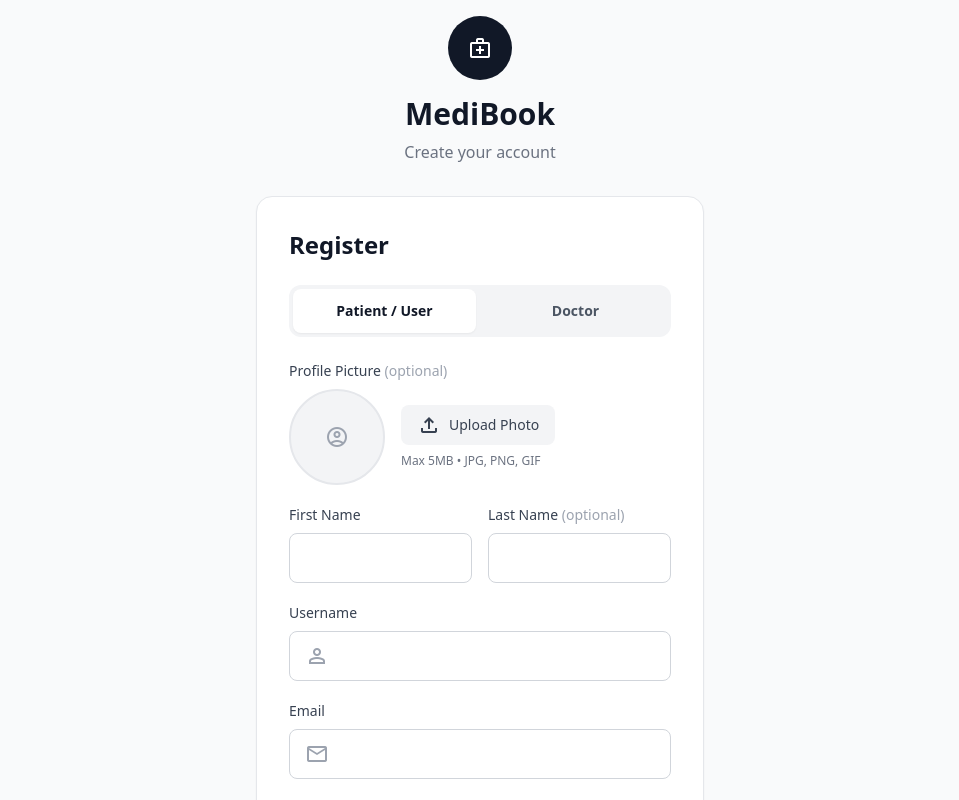
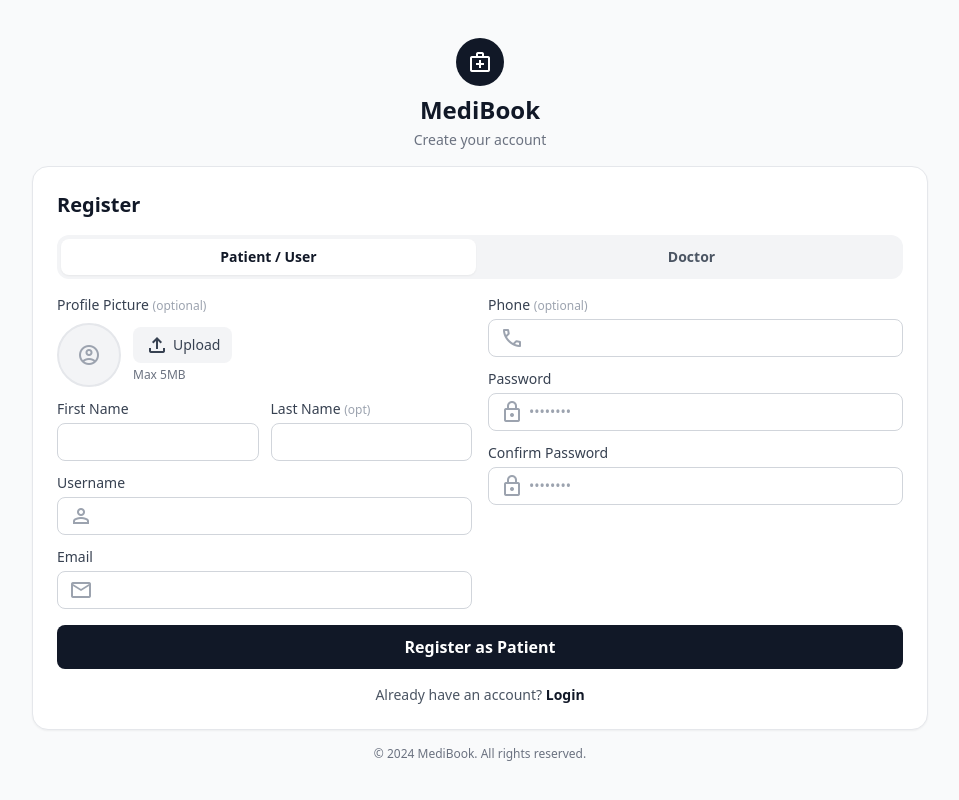
Before and after one commit to Sandeshacharya385/doctor_appointment_system, a Next.js app: page /register in a window 1280 px wide. Shown: the top 800 px of the page, without its empty margins (160-1119 px from the left). Built offline with nearby package versions, Linux system fonts and the light colour scheme; no server answers.

Commit message:
Make register page compact and fit on one page with two-column layout

```diff
--- a/src/app/(auth)/register/page.tsx
+++ b/src/app/(auth)/register/page.tsx
@@ -44,7 +44,6 @@ export default function RegisterPage() {
   const handleProfilePictureChange = (e: React.ChangeEvent<HTMLInputElement>) => {
     const file = e.target.files?.[0];
     if (file) {
-      // Validate file size (max 5MB)
       if (file.size > 5 * 1024 * 1024) {
         const errorMsg = 'Profile picture must be less than 5MB';
         setError(errorMsg);
@@ -52,7 +51,6 @@ export default function RegisterPage() {
         return;
       }
 
-      // Validate file type
       if (!file.type.startsWith('image/')) {
         const errorMsg = 'Please select a valid image file';
         setError(errorMsg);
@@ -64,7 +62,6 @@ export default function RegisterPage() {
       setError('');
       toast.success('Profile picture selected');
 
-      // Create preview URL
       const reader = new FileReader();
       reader.onloadend = () => {
         setPreviewUrl(reader.result as string);
@@ -84,7 +81,6 @@ export default function RegisterPage() {
     setError('');
 
     try {
-      // Create FormData to handle file upload
       const formData = new FormData();
       formData.append('username', data.username);
       formData.append('email', data.email);
@@ -114,21 +110,16 @@ export default function RegisterPage() {
 
       router.push('/login');
     } catch (err: any) {
-      // Handle different error formats
       const errorData = err.response?.data;
       let errorMsg = '';
 
       if (errorData?.detail) {
-        // General error message
         errorMsg = errorData.detail;
       } else if (errorData?.username) {
-        // Username specific error
         errorMsg = Array.isArray(errorData.username) ? errorData.username[0] : errorData.username;
       } else if (errorData?.email) {
-        // Email specific error
         errorMsg = Array.isArray(errorData.email) ? errorData.email[0] : errorData.email;
       } else if (errorData?.password) {
-        // Password specific error
         errorMsg = Array.isArray(errorData.password) ? errorData.password[0] : errorData.password;
       } else {
         errorMsg = 'Registration failed. Please check your information and try again.';
@@ -144,27 +135,27 @@ export default function RegisterPage() {
   };
 
   return (
-    <div className="min-h-screen flex items-center justify-center bg-gray-50 p-4">
-      <div className="w-full max-w-md">
+    <div className="min-h-screen flex items-center justify-center bg-gray-50 py-4 px-4">
+      <div className="w-full max-w-4xl">
         {/* Logo/Header */}
-        <div className="text-center mb-8">
-          <div className="inline-flex items-center justify-center w-16 h-16 rounded-full bg-gray-900 mb-4">
-            <span className="material-symbols-outlined text-white text-[32px]">medical_services</span>
+        <div className="text-center mb-4">
+          <div className="inline-flex items-center justify-center w-12 h-12 rounded-full bg-gray-900 mb-2">
+            <span className="material-symbols-outlined text-white text-[24px]">medical_services</span>
           </div>
-          <h1 className="text-3xl font-bold text-gray-900">MediBook</h1>
-          <p className="text-gray-500 mt-2">Create your account</p>
+          <h1 className="text-2xl font-bold text-gray-900">MediBook</h1>
+          <p className="text-gray-500 text-sm mt-1">Create your account</p>
         </div>
 
         {/* Registration Card */}
-        <div className="bg-white rounded-2xl shadow-sm border border-gray-200 p-8">
-          <h2 className="text-2xl font-bold text-gray-900 mb-6">Register</h2>
+        <div className="bg-white rounded-2xl shadow-sm border border-gray-200 p-6">
+          <h2 className="text-xl font-bold text-gray-900 mb-4">Register</h2>
 
           {/* User Type Tabs */}
-          <div className="flex gap-2 mb-6 bg-gray-100 p-1 rounded-xl">
+          <div className="flex gap-2 mb-4 bg-gray-100 p-1 rounded-xl">
             <button
               type="button"
               onClick={() => setUserType('patient')}
-              className={`flex-1 py-3 px-4 rounded-lg text-sm font-semibold transition-all ${
+              className={`flex-1 py-2 px-4 rounded-lg text-sm font-semibold transition-all ${
                 userType === 'patient'
                   ? 'bg-white text-gray-900 shadow-sm'
                   : 'text-gray-600 hover:text-gray-900'
@@ -175,7 +166,7 @@ export default function RegisterPage() {
             <button
               type="button"
               onClick={() => setUserType('doctor')}
-              className={`flex-1 py-3 px-4 rounded-lg text-sm font-semibold transition-all ${
+              className={`flex-1 py-2 px-4 rounded-lg text-sm font-semibold transition-all ${
                 userType === 'doctor'
                   ? 'bg-white text-gray-900 shadow-sm'
                   : 'text-gray-600 hover:text-gray-900'
@@ -185,21 +176,24 @@ export default function RegisterPage() {
             </button>
           </div>
 
-          <form onSubmit={handleSubmit(onSubmit)} className="space-y-5">
+          <form onSubmit={handleSubmit(onSubmit)} className="space-y-4">
             {error && (
-              <div className="bg-red-50 border border-red-200 text-red-700 px-4 py-3 rounded-lg text-sm">
+              <div className="bg-red-50 border border-red-200 text-red-700 px-3 py-2 rounded-lg text-sm">
                 {error}
               </div>
             )}
 
-            {/* Profile Picture Upload */}
+            {/* Two Column Layout */}
+            <div className="grid grid-cols-1 md:grid-cols-2 gap-4">
+              {/* Left Column */}
+              <div className="space-y-3">
+                {/* Profile Picture Upload - Compact */}
                 <div>
                   <label className="block text-sm font-medium text-gray-700 mb-2">
-                Profile Picture <span className="text-gray-400">(optional)</span>
+                    Profile Picture <span className="text-gray-400 text-xs">(optional)</span>
                   </label>
-              <div className="flex items-center gap-4">
-                {/* Preview */}
-                <div className="relative w-24 h-24 rounded-full overflow-hidden bg-gray-100 border-2 border-gray-200 flex items-center justify-center">
+                  <div className="flex items-center gap-3">
+                    <div className="relative w-16 h-16 rounded-full overflow-hidden bg-gray-100 border-2 border-gray-200 flex items-center justify-center flex-shrink-0">
                       {previewUrl ? (
                         <Image
                           src={previewUrl}
@@ -208,18 +202,17 @@ export default function RegisterPage() {
                           className="object-cover"
                         />
                       ) : (
-                    <span className="material-symbols-outlined text-gray-400 text-[48px]">
+                        <span className="material-symbols-outlined text-gray-400 text-[32px]">
                           account_circle
                         </span>
                       )}
                     </div>
 
-                {/* Upload/Remove Buttons */}
                     <div className="flex-1">
                       {!profilePicture ? (
-                    <label className="cursor-pointer inline-flex items-center gap-2 px-4 py-2 bg-gray-100 hover:bg-gray-200 text-gray-700 rounded-lg transition-all">
-                      <span className="material-symbols-outlined text-[20px]">upload</span>
-                      <span className="text-sm font-medium">Upload Photo</span>
+                        <label className="cursor-pointer inline-flex items-center gap-1 px-3 py-1.5 bg-gray-100 hover:bg-gray-200 text-gray-700 rounded-lg transition-all text-sm">
+                          <span className="material-symbols-outlined text-[18px]">upload</span>
+                          <span className="font-medium">Upload</span>
                           <input
                             type="file"
                             accept="image/*"
@@ -228,98 +221,97 @@ export default function RegisterPage() {
                           />
                         </label>
                       ) : (
-                    <div className="space-y-2">
-                      <p className="text-sm text-gray-600 truncate">{profilePicture.name}</p>
                         <button
                           type="button"
                           onClick={removeProfilePicture}
                           className="inline-flex items-center gap-1 text-sm text-red-600 hover:text-red-700"
                         >
-                        <span className="material-symbols-outlined text-[18px]">delete</span>
+                          <span className="material-symbols-outlined text-[16px]">delete</span>
                           Remove
                         </button>
-                    </div>
                       )}
-                  <p className="text-xs text-gray-500 mt-2">Max 5MB • JPG, PNG, GIF</p>
+                      <p className="text-xs text-gray-500 mt-1">Max 5MB</p>
                     </div>
                   </div>
                 </div>
 
                 {/* Name Fields */}
-            <div className="grid grid-cols-2 gap-4">
+                <div className="grid grid-cols-2 gap-3">
                   <div>
-                <label className="block text-sm font-medium text-gray-700 mb-2">
+                    <label className="block text-sm font-medium text-gray-700 mb-1">
                       First Name
                     </label>
                     <input
                       {...register('first_name')}
-                  className="w-full px-4 py-3 border border-gray-300 rounded-lg focus:ring-2 focus:ring-gray-900 focus:border-transparent transition-all"
+                      className="w-full px-3 py-2 text-sm border border-gray-300 rounded-lg focus:ring-2 focus:ring-gray-900 focus:border-transparent transition-all"
                       placeholder=""
                     />
-                {errors.first_name && <p className="text-red-500 text-sm mt-1">{errors.first_name.message}</p>}
+                    {errors.first_name && <p className="text-red-500 text-xs mt-1">{errors.first_name.message}</p>}
                   </div>
                   <div>
-                <label className="block text-sm font-medium text-gray-700 mb-2">
-                  Last Name <span className="text-gray-400">(optional)</span>
+                    <label className="block text-sm font-medium text-gray-700 mb-1">
+                      Last Name <span className="text-gray-400 text-xs">(opt)</span>
                     </label>
                     <input
                       {...register('last_name')}
-                  className="w-full px-4 py-3 border border-gray-300 rounded-lg focus:ring-2 focus:ring-gray-900 focus:border-transparent transition-all"
+                      className="w-full px-3 py-2 text-sm border border-gray-300 rounded-lg focus:ring-2 focus:ring-gray-900 focus:border-transparent transition-all"
                       placeholder=""
                     />
-                {errors.last_name && <p className="text-red-500 text-sm mt-1">{errors.last_name.message}</p>}
                   </div>
                 </div>
 
                 {/* Username */}
                 <div>
-              <label className="block text-sm font-medium text-gray-700 mb-2">
+                  <label className="block text-sm font-medium text-gray-700 mb-1">
                     Username
                   </label>
                   <div className="relative">
-                <span className="absolute left-4 top-1/2 -translate-y-1/2 material-symbols-outlined text-gray-400 text-[20px]">
+                    <span className="absolute left-3 top-1/2 -translate-y-1/2 material-symbols-outlined text-gray-400 text-[18px]">
                       person
                     </span>
                     <input
                       {...register('username')}
-                  className="w-full pl-12 pr-4 py-3 border border-gray-300 rounded-lg focus:ring-2 focus:ring-gray-900 focus:border-transparent transition-all"
+                      className="w-full pl-10 pr-3 py-2 text-sm border border-gray-300 rounded-lg focus:ring-2 focus:ring-gray-900 focus:border-transparent transition-all"
                       placeholder=""
                     />
                   </div>
-              {errors.username && <p className="text-red-500 text-sm mt-1">{errors.username.message}</p>}
+                  {errors.username && <p className="text-red-500 text-xs mt-1">{errors.username.message}</p>}
                 </div>
 
                 {/* Email */}
                 <div>
-              <label className="block text-sm font-medium text-gray-700 mb-2">
+                  <label className="block text-sm font-medium text-gray-700 mb-1">
                     Email
                   </label>
                   <div className="relative">
-                <span className="absolute left-4 top-1/2 -translate-y-1/2 material-symbols-outlined text-gray-400 text-[20px]">
+                    <span className="absolute left-3 top-1/2 -translate-y-1/2 material-symbols-outlined text-gray-400 text-[18px]">
                       mail
                     </span>
                     <input
                       {...register('email')}
                       type="email"
-                  className="w-full pl-12 pr-4 py-3 border border-gray-300 rounded-lg focus:ring-2 focus:ring-gray-900 focus:border-transparent transition-all"
+                      className="w-full pl-10 pr-3 py-2 text-sm border border-gray-300 rounded-lg focus:ring-2 focus:ring-gray-900 focus:border-transparent transition-all"
                       placeholder=""
                     />
                   </div>
-              {errors.email && <p className="text-red-500 text-sm mt-1">{errors.email.message}</p>}
+                  {errors.email && <p className="text-red-500 text-xs mt-1">{errors.email.message}</p>}
+                </div>
               </div>
 
+              {/* Right Column */}
+              <div className="space-y-3">
                 {/* Phone */}
                 <div>
-              <label className="block text-sm font-medium text-gray-700 mb-2">
-                Phone <span className="text-gray-400">(optional)</span>
+                  <label className="block text-sm font-medium text-gray-700 mb-1">
+                    Phone <span className="text-gray-400 text-xs">(optional)</span>
                   </label>
                   <div className="relative">
-                <span className="absolute left-4 top-1/2 -translate-y-1/2 material-symbols-outlined text-gray-400 text-[20px]">
+                    <span className="absolute left-3 top-1/2 -translate-y-1/2 material-symbols-outlined text-gray-400 text-[18px]">
                       phone
                     </span>
                     <input
                       {...register('phone')}
-                  className="w-full pl-12 pr-4 py-3 border border-gray-300 rounded-lg focus:ring-2 focus:ring-gray-900 focus:border-transparent transition-all"
+                      className="w-full pl-10 pr-3 py-2 text-sm border border-gray-300 rounded-lg focus:ring-2 focus:ring-gray-900 focus:border-transparent transition-all"
                       placeholder=""
                     />
                   </div>
@@ -327,47 +319,49 @@ export default function RegisterPage() {
 
                 {/* Password */}
                 <div>
-              <label className="block text-sm font-medium text-gray-700 mb-2">
+                  <label className="block text-sm font-medium text-gray-700 mb-1">
                     Password
                   </label>
                   <div className="relative">
-                <span className="absolute left-4 top-1/2 -translate-y-1/2 material-symbols-outlined text-gray-400 text-[20px]">
+                    <span className="absolute left-3 top-1/2 -translate-y-1/2 material-symbols-outlined text-gray-400 text-[18px]">
                       lock
                     </span>
                     <input
                       {...register('password')}
                       type="password"
-                  className="w-full pl-12 pr-4 py-3 border border-gray-300 rounded-lg focus:ring-2 focus:ring-gray-900 focus:border-transparent transition-all"
+                      className="w-full pl-10 pr-3 py-2 text-sm border border-gray-300 rounded-lg focus:ring-2 focus:ring-gray-900 focus:border-transparent transition-all"
                       placeholder="••••••••"
                     />
                   </div>
-              {errors.password && <p className="text-red-500 text-sm mt-1">{errors.password.message}</p>}
+                  {errors.password && <p className="text-red-500 text-xs mt-1">{errors.password.message}</p>}
                 </div>
 
                 {/* Confirm Password */}
                 <div>
-              <label className="block text-sm font-medium text-gray-700 mb-2">
+                  <label className="block text-sm font-medium text-gray-700 mb-1">
                     Confirm Password
                   </label>
                   <div className="relative">
-                <span className="absolute left-4 top-1/2 -translate-y-1/2 material-symbols-outlined text-gray-400 text-[20px]">
+                    <span className="absolute left-3 top-1/2 -translate-y-1/2 material-symbols-outlined text-gray-400 text-[18px]">
                       lock
                     </span>
                     <input
                       {...register('password2')}
                       type="password"
-                  className="w-full pl-12 pr-4 py-3 border border-gray-300 rounded-lg focus:ring-2 focus:ring-gray-900 focus:border-transparent transition-all"
+                      className="w-full pl-10 pr-3 py-2 text-sm border border-gray-300 rounded-lg focus:ring-2 focus:ring-gray-900 focus:border-transparent transition-all"
                       placeholder="••••••••"
                     />
                   </div>
-              {errors.password2 && <p className="text-red-500 text-sm mt-1">{errors.password2.message}</p>}
+                  {errors.password2 && <p className="text-red-500 text-xs mt-1">{errors.password2.message}</p>}
+                </div>
+              </div>
             </div>
 
             {/* Register Button */}
             <button
               type="submit"
               disabled={loading}
-              className="w-full bg-gray-900 text-white py-3 rounded-lg font-semibold hover:bg-gray-800 transition-all disabled:opacity-50 disabled:cursor-not-allowed"
+              className="w-full bg-gray-900 text-white py-2.5 rounded-lg font-semibold hover:bg-gray-800 transition-all disabled:opacity-50 disabled:cursor-not-allowed"
             >
               {loading ? 'Creating account...' : `Register as ${userType === 'doctor' ? 'Doctor' : 'Patient'}`}
             </button>
@@ -383,7 +377,7 @@ export default function RegisterPage() {
         </div>
 
         {/* Footer */}
-        <p className="text-center text-xs text-gray-500 mt-6">
+        <p className="text-center text-xs text-gray-500 mt-4">
           © 2024 MediBook. All rights reserved.
         </p>
       </div>
```
Lines whose indentation alone changed are shown as unchanged.
